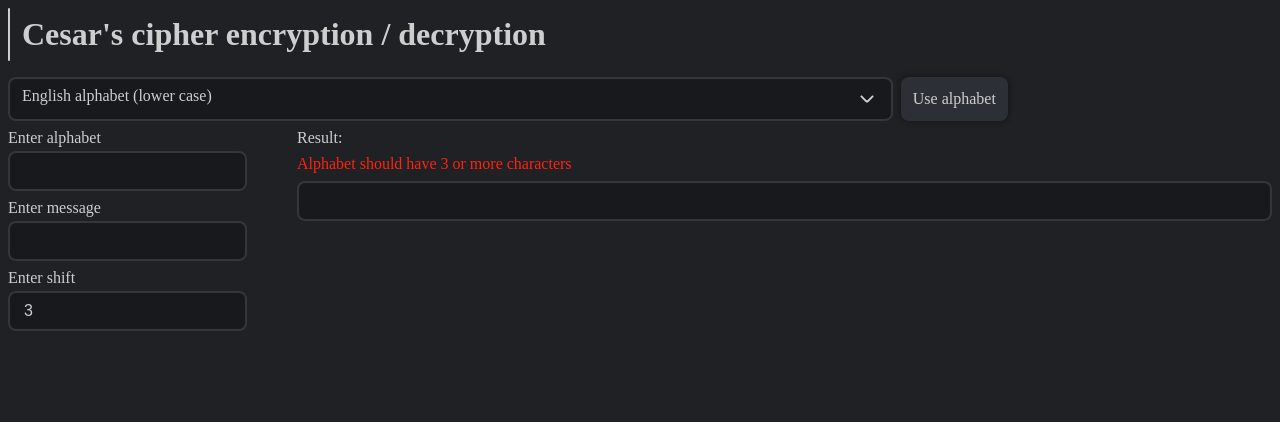
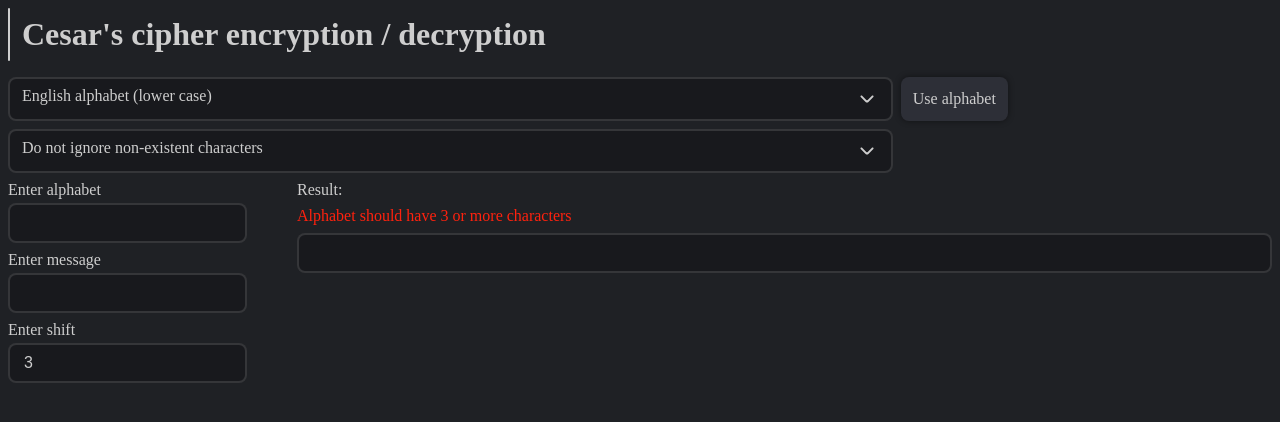
Before and after one commit to Crinax/cryptography, a Vue app: page /cesar in a window 1280 px wide. Shown: the top 422 px of the page. Built offline with nearby package versions, Linux system fonts and the light colour scheme.

Commit message:
feat(cesar): add ignoring on frontend

```diff
--- a/src/views/CesarCipherDecryptView.vue
+++ b/src/views/CesarCipherDecryptView.vue
@@ -46,11 +46,7 @@ const decryptMessage = async () => {
         Decrypt message
       </app-button>
     </div>
-    <app-input
-      v-model="decryptionResult"
-      class="app-cesar-cipher-decryption__encrypted-text"
-      disabled
-    >
+    <app-input v-model="decryptionResult" class="app-cesar-cipher-decryption__encrypted-text">
       <template #label>Decryption result</template>
     </app-input>
   </div>
--- a/src/views/CesarCipherView.vue
+++ b/src/views/CesarCipherView.vue
@@ -13,6 +13,7 @@ const alphabet = ref('');
 const message = ref('');
 const shift = ref('3');
 const result = ref('');
+const ignoreUnexistingSymbols = ref(false);
 const alphabetType = ref('english-lower');
 
 const alphabets: AppSelectList[] = [
@@ -29,6 +30,10 @@ const alphabets: AppSelectList[] = [
     value: 'Russian and English alphabets (both lower and upper cases)',
   },
 ];
+const ignoreSymbols: AppSelectList[] = [
+  { key: 'not-ignore', value: 'Do not ignore non-existent characters', default: true },
+  { key: 'ignore', value: 'Ignore non-existent characters' },
+];
 const russianAlphabet = 'абвгдеёжзийклмнопрстуфхцчшщъыьэюя';
 const englishAlphabet = 'abcdefghijklmnopqrstuvwxyz';
 
@@ -37,7 +42,10 @@ const formErrorResult = computed(() => {
     return 'Alphabet should have 3 or more characters';
   }
 
-  if (message.value.split('').some((item) => !alphabet.value.includes(item))) {
+  if (
+    !ignoreUnexistingSymbols.value &&
+    message.value.split('').some((item) => !alphabet.value.includes(item))
+  ) {
     return 'Message containse symbols that alphabet have not';
   }
 
@@ -50,11 +58,13 @@ const sendInvoke = async () => {
       alphabet: alphabet.value,
       message: message.value,
       shift: Number(shift.value),
+      ignore: ignoreUnexistingSymbols.value,
     });
   }
 };
 
 const selectAlphabet = (key: string) => (alphabetType.value = key);
+const selectIgnoring = (key: string) => (ignoreUnexistingSymbols.value = key === 'ignore');
 
 const useAlphabet = () => {
   let alphabetForUsage = null;
@@ -113,6 +123,12 @@ watch(alphabet, sendInvoke);
       <app-button @click="useAlphabet">Use alphabet</app-button>
     </div>
 
+    <app-select
+      :list="ignoreSymbols"
+      @select="selectIgnoring"
+      class="app-cesar-cipher-manipulate__select"
+    />
+
     <div class="app-cesar-cipher-content">
       <div class="app-cesar-cipher-content__form">
         <app-input v-model.uniqueSymbols="alphabet">
@@ -141,7 +157,7 @@ watch(alphabet, sendInvoke);
           {{ formErrorResult }}
         </app-text>
 
-        <app-input class="result-input" v-model="result" disabled />
+        <app-input class="result-input" v-model="result" />
       </div>
     </div>
   </div>
```
Also changed, not shown: 1 other file (tests, documents, lock files or other folders).
